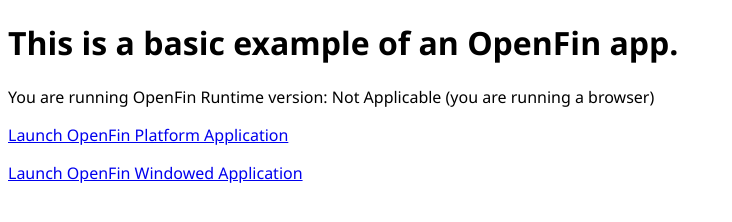
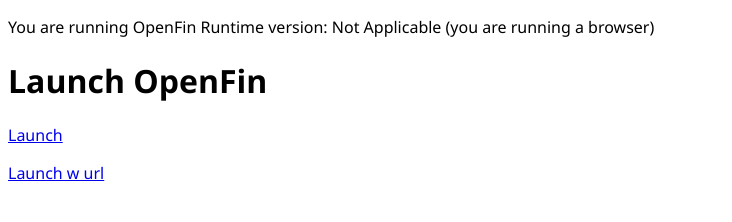
Before and after one commit to openfinsupport/deep-linking-url, a website: page index.html in a window 1280 px wide. Shown: the whole page, without its empty margins (0-732 px from the left). Drawn offline with Linux system fonts and the light colour scheme.

Commit message:
recovered index.html

```diff
--- a/index.html
+++ b/index.html
@@ -10,23 +10,23 @@
     <link rel="stylesheet" href="style/main.css" />
   </head>
   <body>
-    <h1>This is a basic example of an OpenFin app.</h1>
     <p>
       You are running OpenFin Runtime version:
       <span id="openfin-version"></span>
     </p>
+    <h1>Launch OpenFin</h1>
     <p>
       <openfin-link
         show-in-fin="false"
-        href="fins://./config/app.platform.fin.json"
-        >Launch OpenFin Platform Application</openfin-link
+        href="fin://localhost:5000/config/app.window.fin.json"
+        >Launch</openfin-link
       >
     </p>
     <p>
       <openfin-link
-        show-in-fin="false"
-        href="fins://./config/app.window.fin.json"
-        >Launch OpenFin Windowed Application</openfin-link
+        id="openfin-launch-link"
+        href="fin://localhost:5000/config/app.window.fin.json?$$url=https://google.com"
+        >Launch w url</openfin-link
       >
     </p>
   </body>
```
